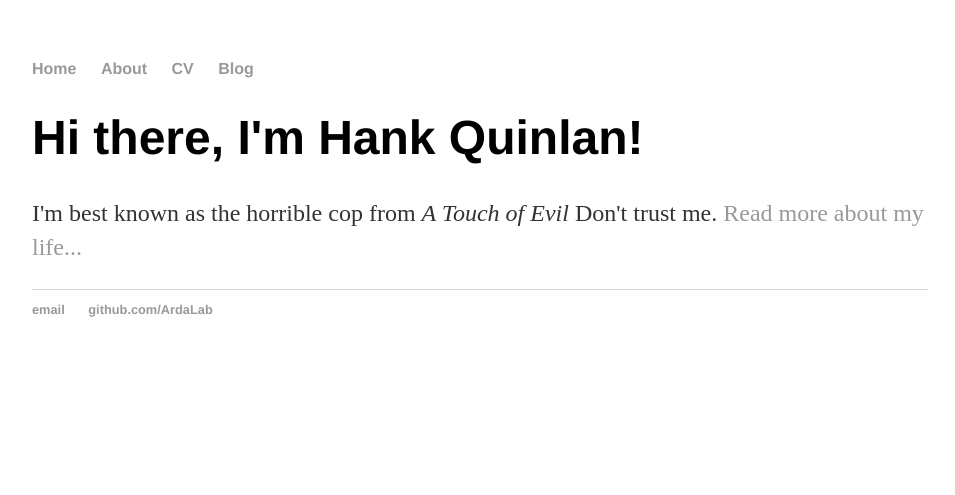
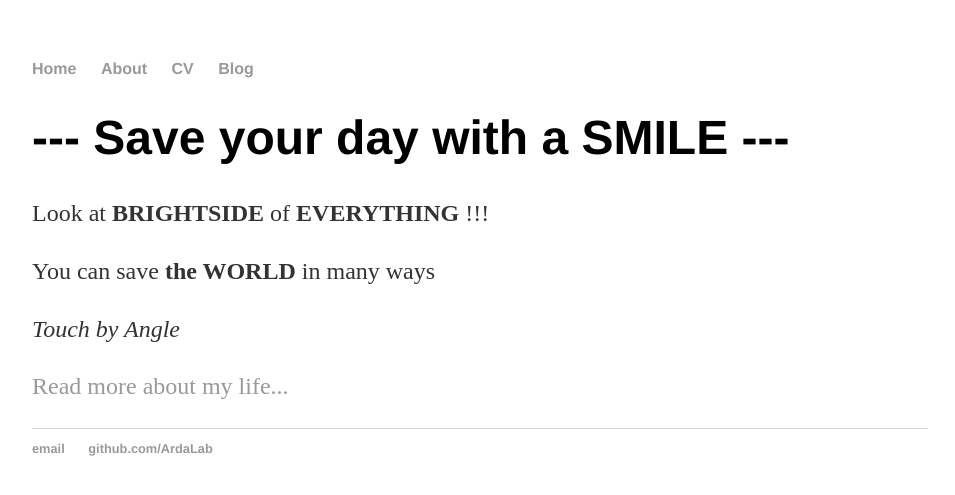
Before and after one commit to ArdaLab-DevG/ArdaLab-DevG, a Jekyll site: the page built from index.html, in a window 1280 px wide. Shown: the top 495 px of the page, without its empty margins (160-1115 px from the left). Built offline with Jekyll 4.4.1, drawn with Linux system fonts in a browser that asks for light colours.

Commit message:
Update index.html

```diff
--- a/index.html
+++ b/index.html
@@ -3,7 +3,10 @@ layout: default
 title: ArdaLab-DevG Group
 ---
 <div class="blurb">
-	<h1>Hi there, I'm Hank Quinlan!</h1>
-	<p>I'm best known as the horrible cop from <em>A Touch of Evil</em>
-		Don't trust me. <a href="/about">Read more about my life...</a></p>
+	<h1>--- Save your day with a SMILE ---</h1>
+	<div><p>Look at <strong> BRIGHTSIDE </strong> of <strong> EVERYTHING </strong> !!! </p>
+	<p>You can save <strong> the WORLD </strong> in many ways
+		<p><em>Touch by Angle </em> </p>
+		<p> <a href="/about">Read more about my life...</a></p>
+	</div>
 </div><!-- /.blurb -->
```
